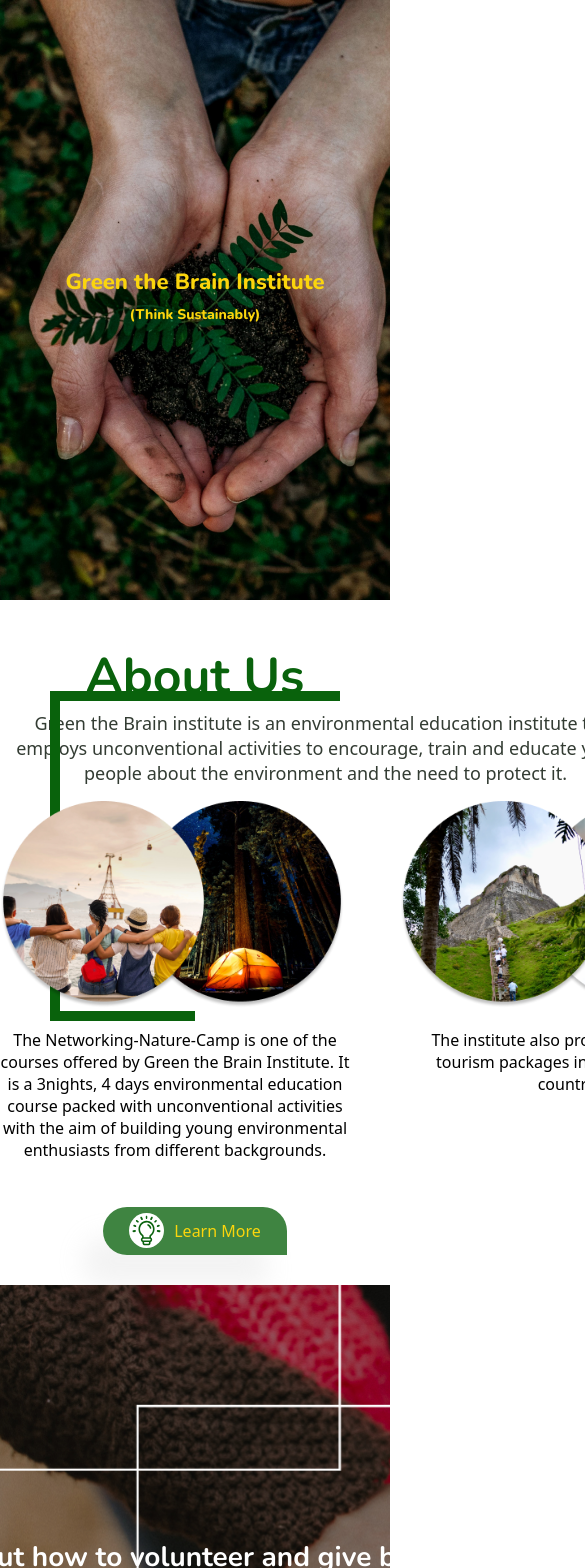
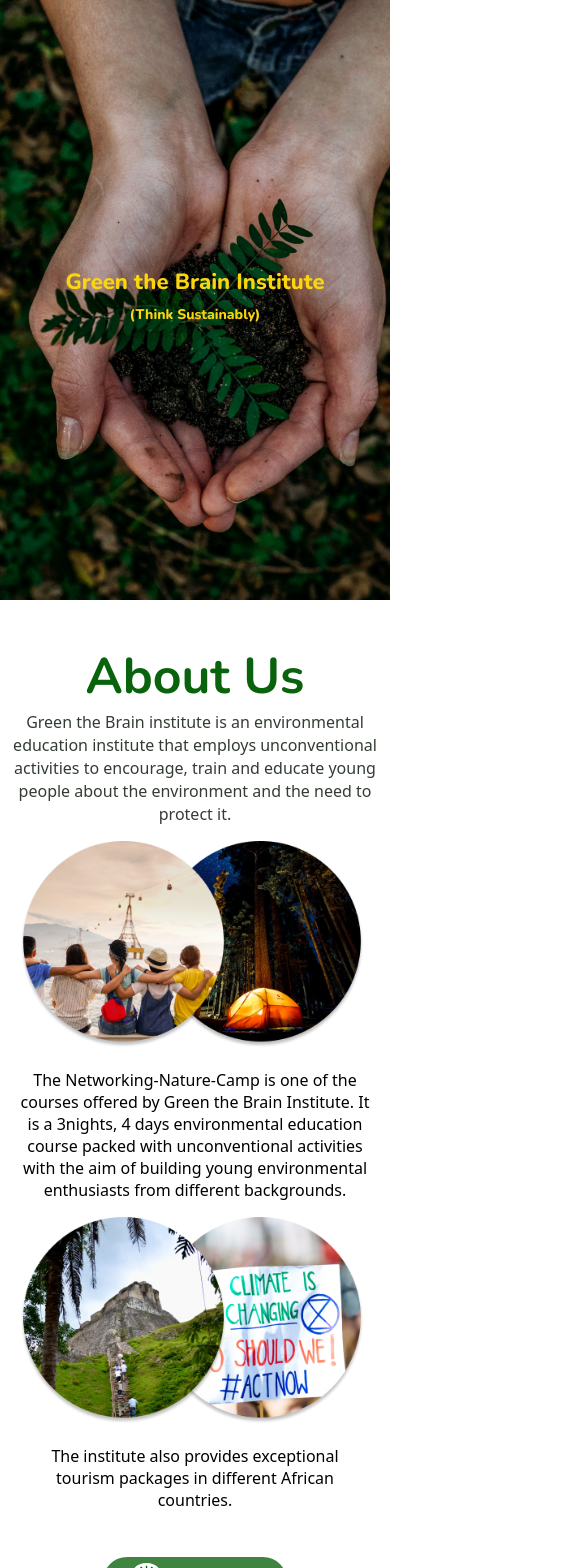
Before and after one commit to BolajiOlayinka/greenthebrain, a React (Create React App) app: page / in a window 390 px wide. Shown: the top 1568 px of the page, 585 px wide, since content can reach past the window. Built offline with nearby package versions, Linux system fonts and the light colour scheme.

Commit message:
responsive about us section

```diff
--- a/src/Components/Home/Home.js
+++ b/src/Components/Home/Home.js
@@ -103,7 +103,7 @@
         </Container>
       </ProjectSection>
 
-       <Container>
+      {/* <Container>
     <Testimonial/>
       </Container>
       <RegisterSection>
@@ -124,7 +124,7 @@
         </RegisterWrapper>
 
 
-      </RegisterSection>
+      </RegisterSection> */}
     </React.Fragment>
   );
 }
@@ -236,11 +236,24 @@
   text-align: center;
   margin: auto;
   color: #333c33;
+  @media(max-width:768px){
+    width:90%;
+    margin:auto;
+  }
+  @media(max-width:426px){
+    width:95%;
+    margin:auto;
+    font-size:16px;
+    line-height:23px;
+  }
 `;
 const SquareDesign = styled.div`
   position: absolute;
   padding-left: 50px;
   margin-top: -20px;
+  @media(max-width:991px){
+    display:none;
+  }
 `;
 const ImageSec = styled.div`
   display: flex;
@@ -248,6 +261,16 @@
   width: 750px;
   margin: auto;
   padding-top: 15px;
+  @media (max-width:768px){
+    flex-direction:column;
+    width:400px;
+    align-items:center;
+
+  }
+  @media(max-width:426px){
+    width:350px;
+    margin:auto;
+  }
 `;
 const OverlapImage = styled.div`
   img {
@@ -262,10 +285,12 @@
       margin-left: -70px;
     }
   }
+
 `;
 const ImagesText = styled.p`
 font-family: Noto Sans, san-serif;
 font-size:16px;
+line-height:22px;
 text-align:center;
 width:350px;
 `;
```
